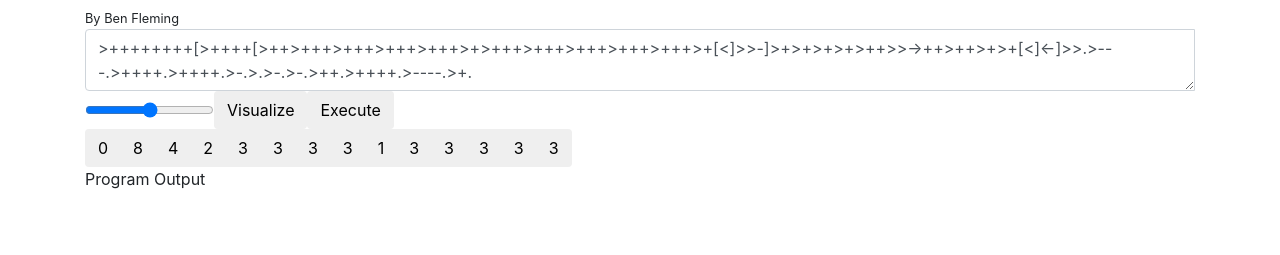
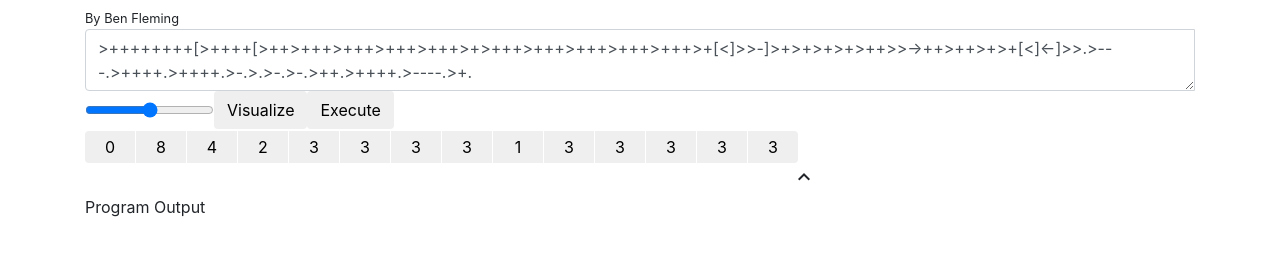
Before and after one commit to BenJamesFleming/brainfuck-javascript, a plain HTML site: page index.html in a window 1280 px wide. Both pictures are taken after a click on the button "Visualize". Shown: the part 51-306 px from the top of the page. Drawn offline with nearby package versions, Linux system fonts and the light colour scheme.

Commit message:
added cell pointer code

```diff
--- a/css/styles.css
+++ b/css/styles.css
@@ -0,0 +1,9 @@
+.cell-list > button {
+  width: 50px;
+  margin: 2px;
+  padding: 3px;
+}
+
+.cell-pointer {
+  width: 100%;
+}
--- a/index.html
+++ b/index.html
@@ -27,6 +27,7 @@
         </div>
       </div>
       <div class="btn-group cell-list" role="group"></div>
+      <div class="cell-pointer"><i class="material-icons">keyboard_arrow_up</i></div>
       <div class="panel panel-default">
         <div class="panel-heading">Program Output</div>
         <div class="panel-body output"></div>
@@ -39,6 +40,7 @@
     import BrainFuck from './js/brainfuck.js'
 
     const pnlCellList       = document.querySelector('.cell-list')
+    const pbxCellPointer    = document.querySelector('.cell-pointer > i')
 
     const tbxCodeInput      = document.querySelector('.code-input > textarea')
     const pnlOutput         = document.querySelector('.output')
@@ -46,6 +48,8 @@
 
     const btnVisualizeCode  = document.querySelector('#run_btn')
     const btnExecuteCode    = document.querySelector('#execute_btn')
+
+    let timeout = null
 
     btnVisualizeCode.addEventListener(
       'click', ({ target }) => { reset(); execute(target, true) }
@@ -56,6 +60,8 @@
     )
 
     function reset () {
+      clearTimeout(timeout)
+
       pnlOutput.innerHTML = '';
       pnlCellList.innerHTML = '';
     }
@@ -71,7 +77,7 @@
         if (done) { return }
 
         pnlOutput.textContent += v.output
-
+        pbxCellPointer.style.marginLeft = `${((50 + 4) * v.pointer)+5}px`
         v.cells.forEach((value, index) => (
           pnlCellList.childElementCount < index + 1
           ? pnlCellList.insertAdjacentHTML('beforeend', `<button type="button" class="btn btn-default cell">${value}</button>`)
@@ -79,7 +85,7 @@
         ))
 
         if (!useDelay) { return loop() }
-        setTimeout(loop, Math.max(100 - rngVisualizeSpeed.value, 10))
+        timeout = setTimeout(loop, Math.max(100 - rngVisualizeSpeed.value, 10))
       })()
 
       button.disabled = false
```
